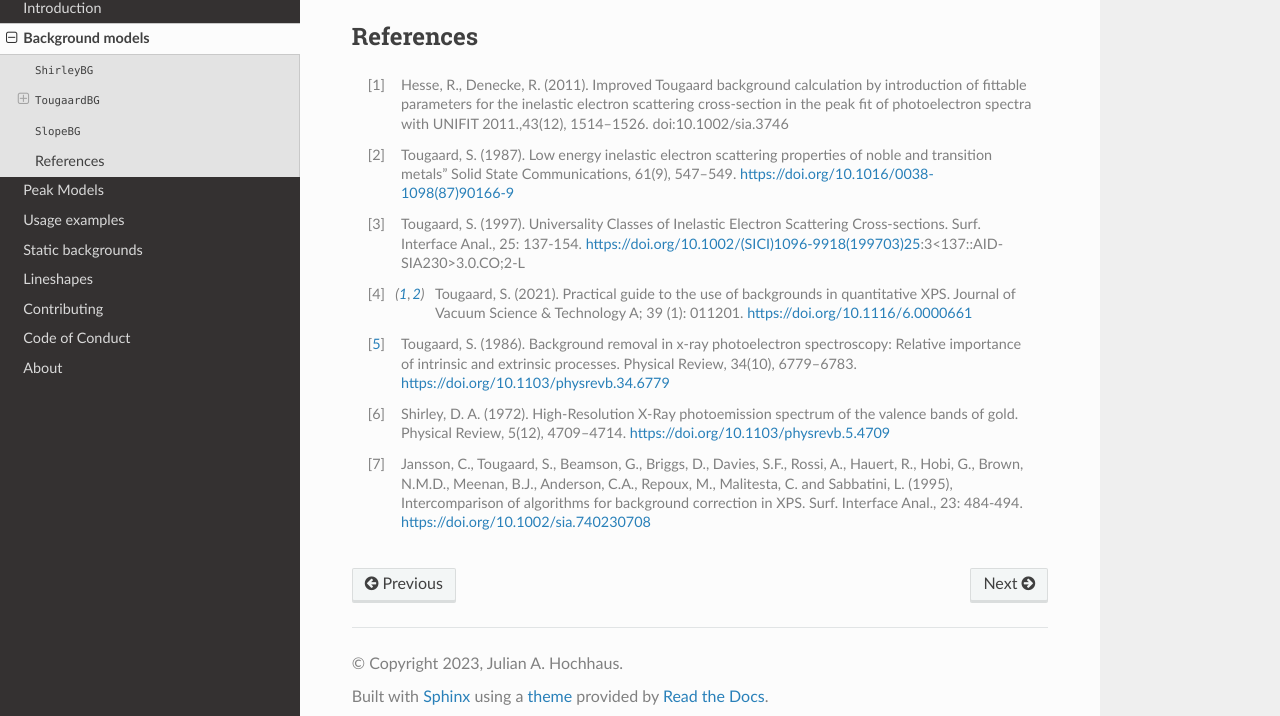
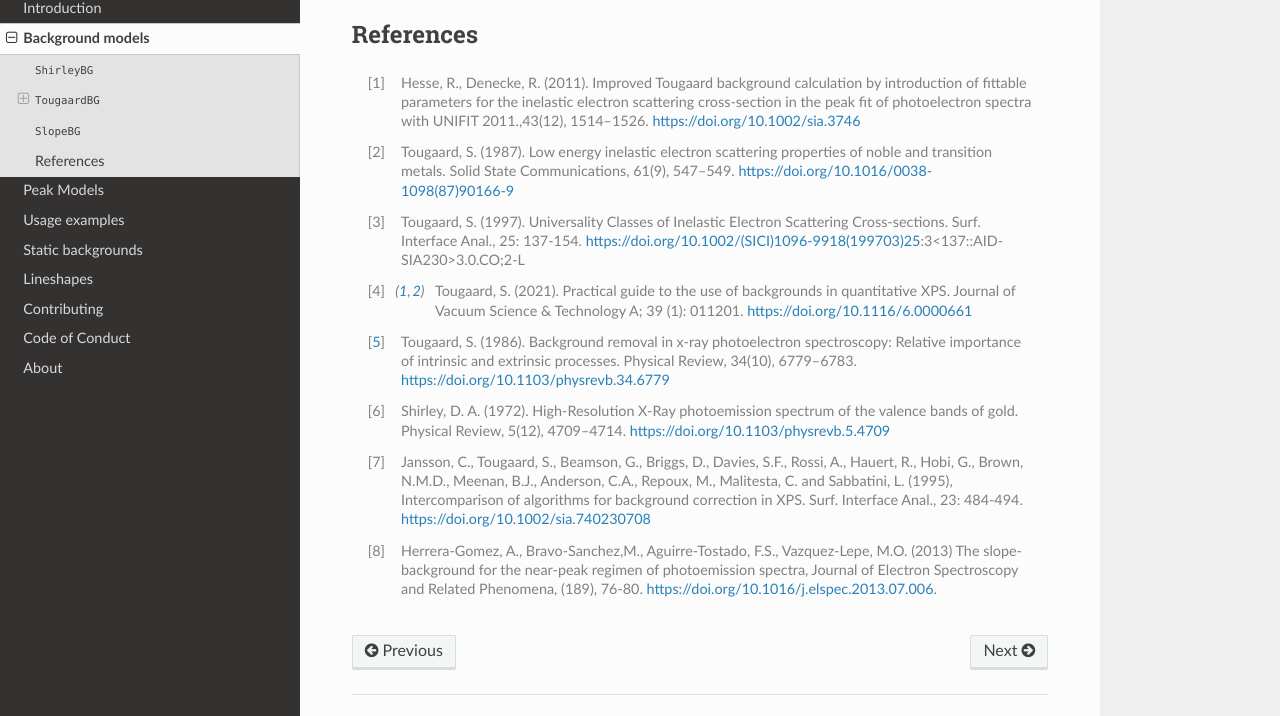
Before and after one commit to Julian-Hochhaus/lmfitxps, a Sphinx documentation site: the page built from docs/backgrounds.rst, in a window 1280 px wide and 900 px high, scrolled down 4207 px, cut to the strip 184-900 px from the top of the window. Built offline with Sphinx 7.4.7 and the Read the Docs theme 2.0.0, drawn with Linux system fonts in a browser that asks for light colours; some of the changed text lies outside the part shown.

Commit message:
documented slope bg

```diff
--- a/docs/backgrounds.rst
+++ b/docs/backgrounds.rst
@@ -41,7 +41,7 @@
 
 .. math::
 
-    B_T(E) = \int_{E}^{\infty} \frac{B \cdot T}{{(C + C_d^2)^2} + D \cdot T^2} \cdot y(E') \, dE'
+    B_T(E) = \int_{E}^{\infty} \frac{B \cdot T}{{(C + C_d \cdot T^2)^2} + D \cdot T^2} \cdot y(E') \, dE'
 
 | It's worth noting that the upper bound of the integral is set to :math:`\infty`. However, experimental data collection usually occurs within a finite energy range. Consequently, the need for suitable approximations to this integral arises.
 | A common approach is to limit the integral to the measured energy range. By doing so, the Tougaard integral approaches :math:`0` for the rightmost energy values (depending on the choosen constant!), leading to an inaccurate approximation of the measured data. To address this issue, the background is modified using the following equation:
@@ -131,10 +131,11 @@
 
 References
 __________
-.. [1] Hesse, R., Denecke, R. (2011). Improved Tougaard background calculation by introduction of fittable parameters for the inelastic electron scattering cross-section in the peak fit of photoelectron spectra with UNIFIT 2011.,43(12), 1514–1526. doi:10.1002/sia.3746
-.. [2] Tougaard, S. (1987). Low energy inelastic electron scattering properties of noble and transition metals" Solid State Communications, 61(9), 547–549. https://doi.org/10.1016/0038-1098(87)90166-9
+.. [1] Hesse, R., Denecke, R. (2011). Improved Tougaard background calculation by introduction of fittable parameters for the inelastic electron scattering cross-section in the peak fit of photoelectron spectra with UNIFIT 2011.,43(12), 1514–1526. https://doi.org/10.1002/sia.3746
+.. [2] Tougaard, S. (1987). Low energy inelastic electron scattering properties of noble and transition metals. Solid State Communications, 61(9), 547–549. https://doi.org/10.1016/0038-1098(87)90166-9
 .. [3] Tougaard, S. (1997). Universality Classes of Inelastic Electron Scattering Cross-sections. Surf. Interface Anal., 25: 137-154. https://doi.org/10.1002/(SICI)1096-9918(199703)25:3<137::AID-SIA230>3.0.CO;2-L
 .. [4] Tougaard, S. (2021). Practical guide to the use of backgrounds in quantitative XPS. Journal of Vacuum Science & Technology A; 39 (1): 011201. https://doi.org/10.1116/6.0000661
 .. [5] Tougaard, S. (1986). Background removal in x-ray photoelectron spectroscopy: Relative importance of intrinsic and extrinsic processes. Physical Review, 34(10), 6779–6783. https://doi.org/10.1103/physrevb.34.6779
 .. [6] Shirley, D. A. (1972). High-Resolution X-Ray photoemission spectrum of the valence bands of gold. Physical Review, 5(12), 4709–4714. https://doi.org/10.1103/physrevb.5.4709
 .. [7] Jansson, C., Tougaard, S., Beamson, G., Briggs, D., Davies, S.F., Rossi, A., Hauert, R., Hobi, G., Brown, N.M.D., Meenan, B.J., Anderson, C.A., Repoux, M., Malitesta, C. and Sabbatini, L. (1995), Intercomparison of algorithms for background correction in XPS. Surf. Interface Anal., 23: 484-494. https://doi.org/10.1002/sia.740230708
+.. [8] Herrera-Gomez, A., Bravo-Sanchez,M., Aguirre-Tostado, F.S., Vazquez-Lepe, M.O. (2013) The slope-background for the near-peak regimen of photoemission spectra, Journal of Electron Spectroscopy and Related Phenomena, (189), 76-80. https://doi.org/10.1016/j.elspec.2013.07.006.
```
Also changed, not shown: docs/static_backgrounds.rst (+9 -5 lines).
